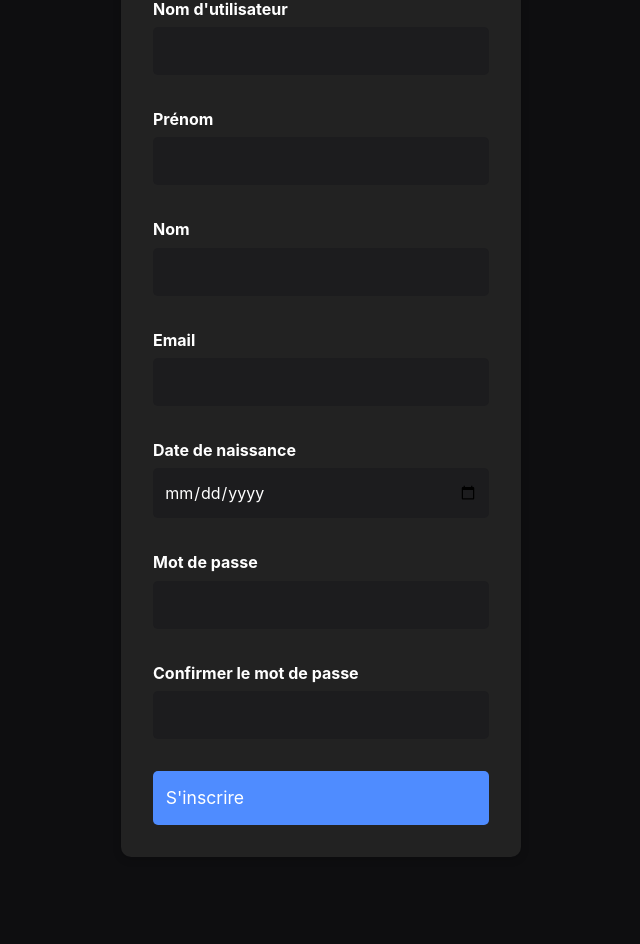
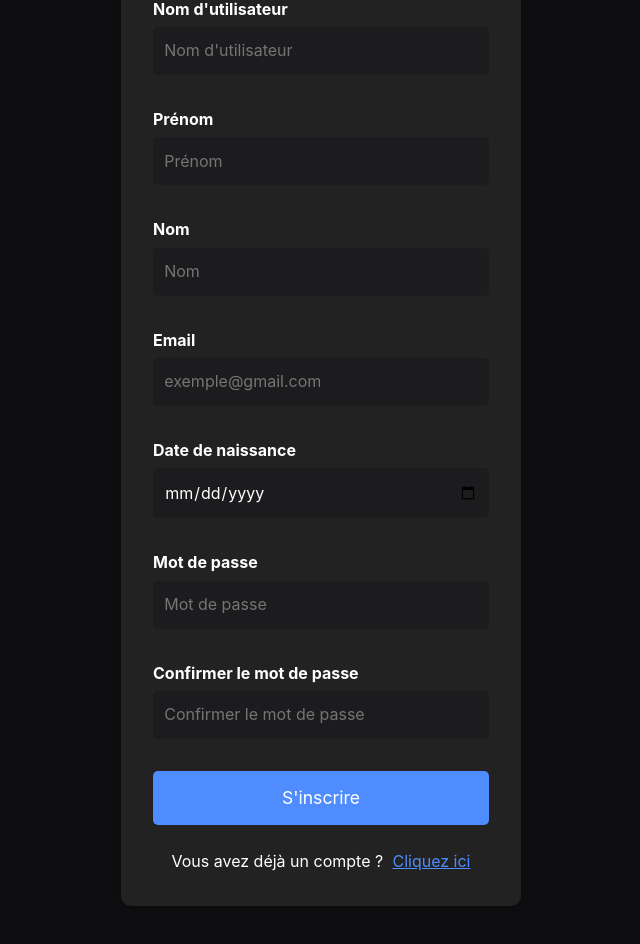
Before and after one commit to Senngy/Gamer-Challenges, a SvelteKit app in the folder client/: page /auth/signup in a window 1280 px wide. Shown: the part 220-1164 px from the top of the page, without its empty margins (319-959 px from the left). Before the commit the page ends 1117 px from the top, so only its background shows below. Built offline with nearby package versions, Linux system fonts and the light colour scheme.

Commit message:
Contenu page error, about, legal notice, auth ok, manque page contact

```diff
--- a/client/src/routes/auth/signup/+page.svelte
+++ b/client/src/routes/auth/signup/+page.svelte
@@ -27,34 +27,38 @@
   <form on:submit|preventDefault={handleSubmit}>
     <div>
       <label for="username">Nom d'utilisateur</label>
-      <input id="username" type="text" bind:value={username} required />
+      <input id="username" type="text" bind:value={username} required placeholder="Nom d'utilisateur" />
     </div>
     <div>
       <label for="first_name">Prénom</label>
-      <input id="first_name" type="text" bind:value={first_name} required />
+      <input id="first_name" type="text" bind:value={first_name} required placeholder="Prénom" />
     </div>
     <div>
       <label for="last_name">Nom</label>
-      <input id="last_name" type="text" bind:value={last_name} required />
+      <input id="last_name" type="text" bind:value={last_name} required placeholder="Nom" />
     </div>
     <div>
       <label for="email">Email</label>
-      <input id="email" type="email" bind:value={email} required maxlength="320" />
+      <input id="email" type="email" bind:value={email} required maxlength="320" placeholder="exemple@gmail.com" />
     </div>
     <div>
-        <label for="birth_date">Date de naissance</label>
-        <input id="birth_date" type="date" bind:value={birth_date} required />
+      <label for="birth_date">Date de naissance</label>
+      <input id="birth_date" type="date" bind:value={birth_date} required placeholder="JJ/MM/AAAA" />
     </div>
     <div>
       <label for="password">Mot de passe</label>
-      <input id="password" type="password" bind:value={password} required minlength="8"  maxlength="50"/>
+      <input id="password" type="password" bind:value={password} required minlength="8" maxlength="50" placeholder="Mot de passe" />
     </div>
     <div>
       <label for="confirmPassword">Confirmer le mot de passe</label>
-      <input id="confirmPassword" type="password" bind:value={confirmPassword} required minlength="8"  maxlength="50"/>
+      <input id="confirmPassword" type="password" bind:value={confirmPassword} required minlength="8" maxlength="50" placeholder="Confirmer le mot de passe" />
     </div>
-    <a class="btn" type="submit" href="/me">S'inscrire</a>
+    <button class="btn" type="submit">S'inscrire</button>
   </form>
+  <div class="already-account">
+    <span>Vous avez déjà un compte ?</span>
+    <a href="/auth/login">Cliquez ici</a>
+  </div>
 </div>
 
 <style>
@@ -104,4 +108,19 @@
     text-align: center;
     margin-bottom: 1rem;
   }
+  .already-account {
+    margin-top: 1.5rem;
+    text-align: center;
+    font-size: 1rem;
+  }
+  .already-account a {
+    color: #4f8cff;
+    text-decoration: underline;
+    margin-left: 0.3rem;
+    cursor: pointer;
+    transition: color 0.2s;
+  }
+  .already-account a:hover {
+    color: #2563eb;
+  }
 </style>
```
Also changed, not shown: client/src/routes/auth/login/+page.svelte (+28 -6 lines).
